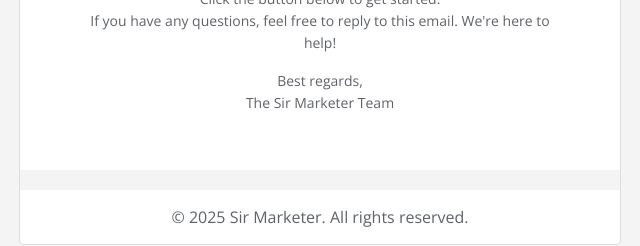
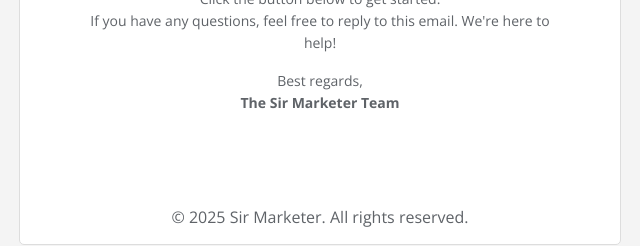
Before and after one commit to Itssmepj/Email-Template, a plain HTML site: page index.html in a window 1280 px wide. Shown: the part 874-1120 px from the top of the page, 320-960 px from the left. Drawn offline with nearby package versions, Linux system fonts and the light colour scheme.

Commit message:
Initial commit

```diff
--- a/css/styles.css
+++ b/css/styles.css
@@ -83,7 +83,6 @@
 }
 
 .email-footer {
-    background: #f4f4f4;
     text-align: center;
     padding: 10px;
     font-size: 12px;
--- a/index.html
+++ b/index.html
@@ -22,7 +22,7 @@
             <p>Thank you for signing up for our service. We're excited to have you on board!
             <br>Click the button below to get started:
             <br>If you have any questions, feel free to reply to this email. We're here to help!</p>
-            <p>Best regards,<br>The Sir Marketer Team</p>
+            <p>Best regards,<br><strong>The Sir Marketer Team</strong></p>
         </div>
         <div class="email-footer"></div>
             <p>&copy; <span id="year"></span> Sir Marketer. All rights reserved.</p>
```
